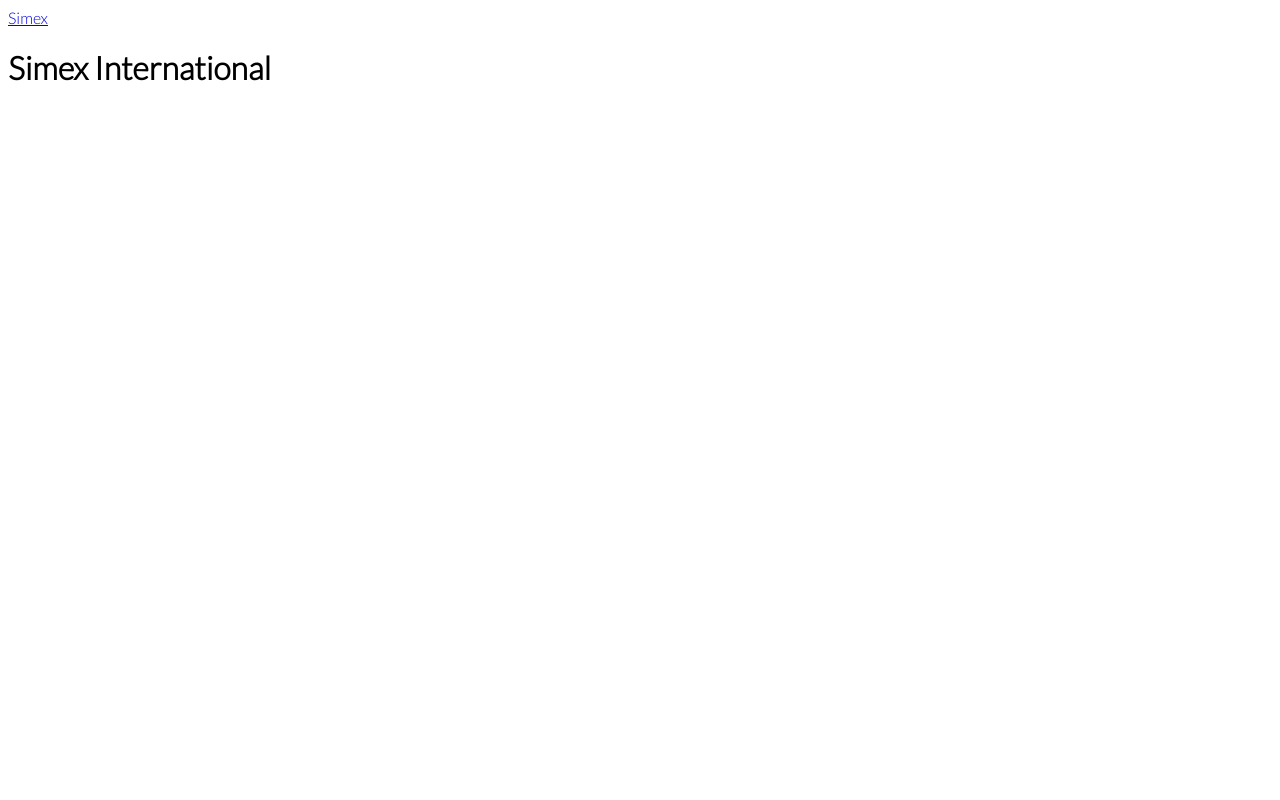
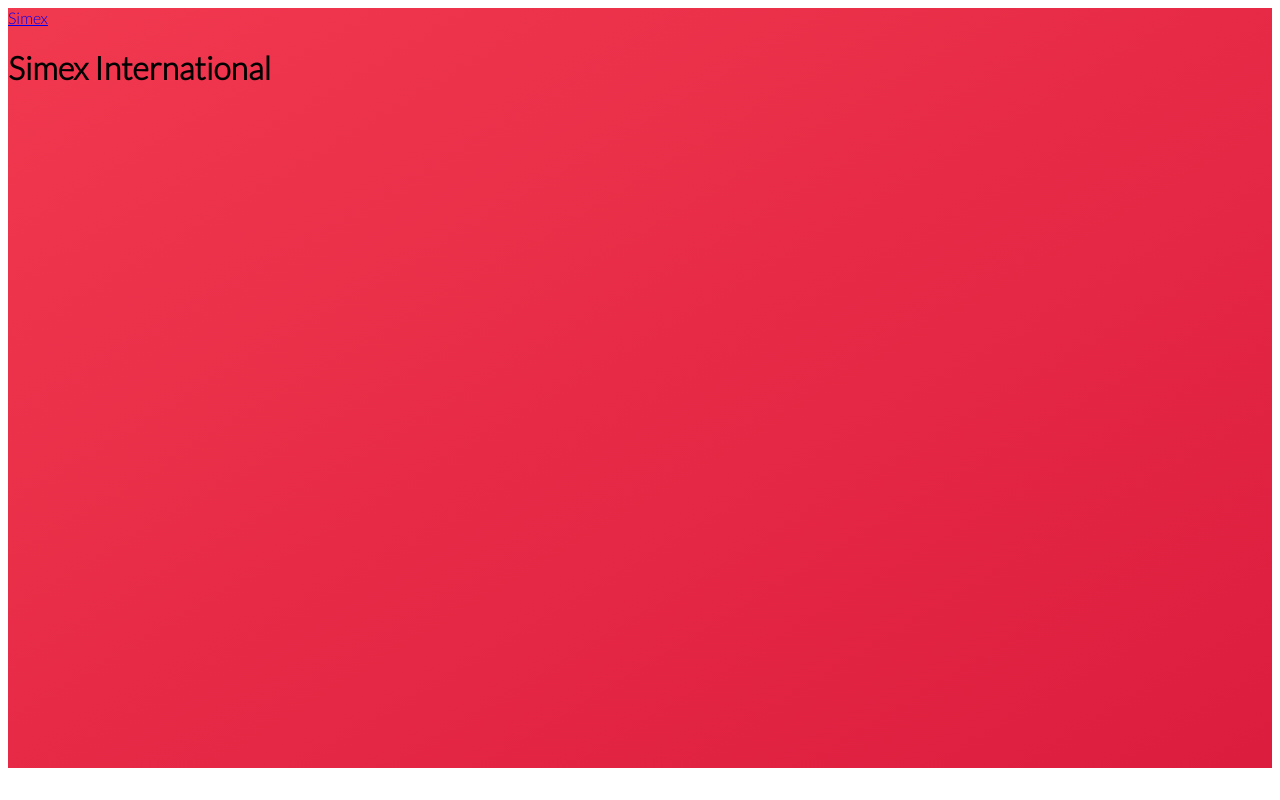
Before and after one commit to angelo-james/simex, a website: page index.html in a window 1280 px wide. Drawn offline with Linux system fonts and the light colour scheme.

Commit message:
added height and linear gradient to header class

```diff
--- /dev/null
+++ b/sass/layout/_header.scss
@@ -0,0 +1,5 @@
+.header {
+  height: 95vh;
+  background-image: linear-gradient(to right bottom, rgba($color-primary, 0.9), rgba($color-primary-dark, 0.9));
+  background-position: top;
+}
```
Also changed, not shown: css/styles.css.
